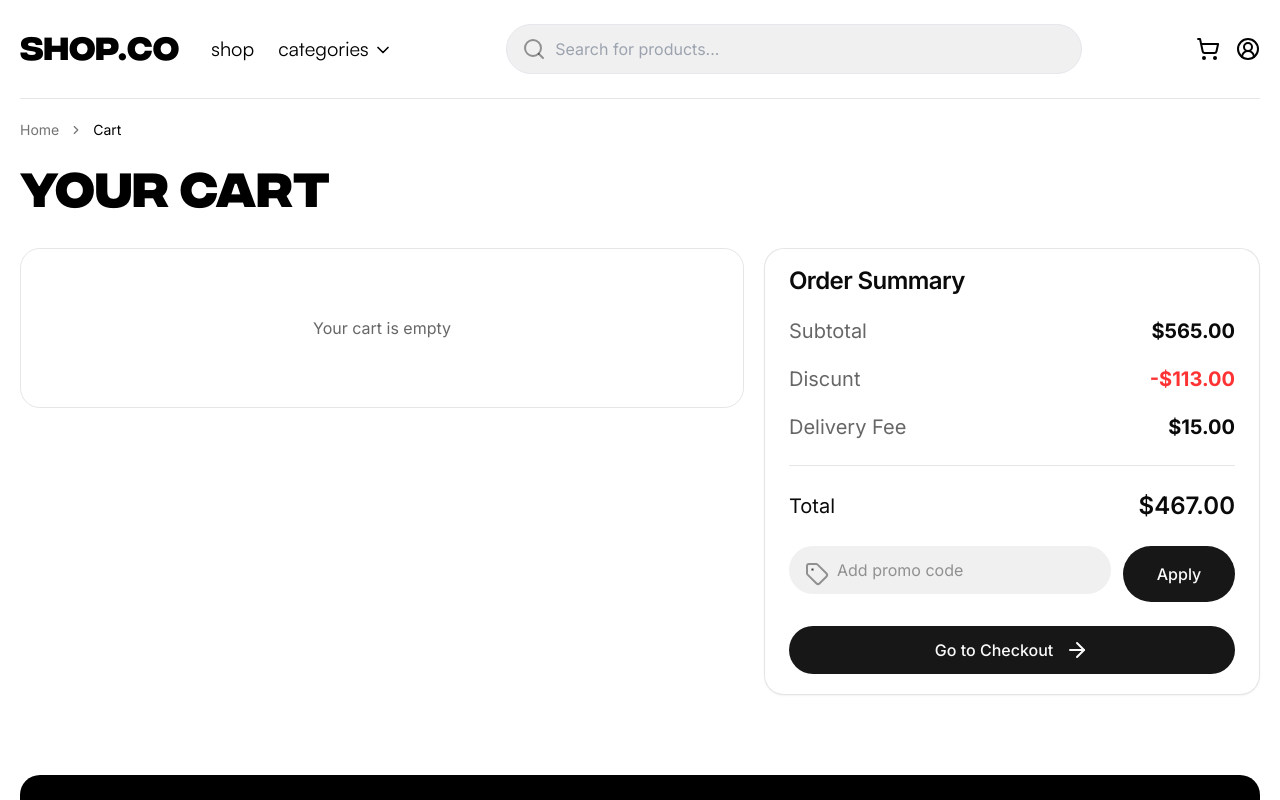
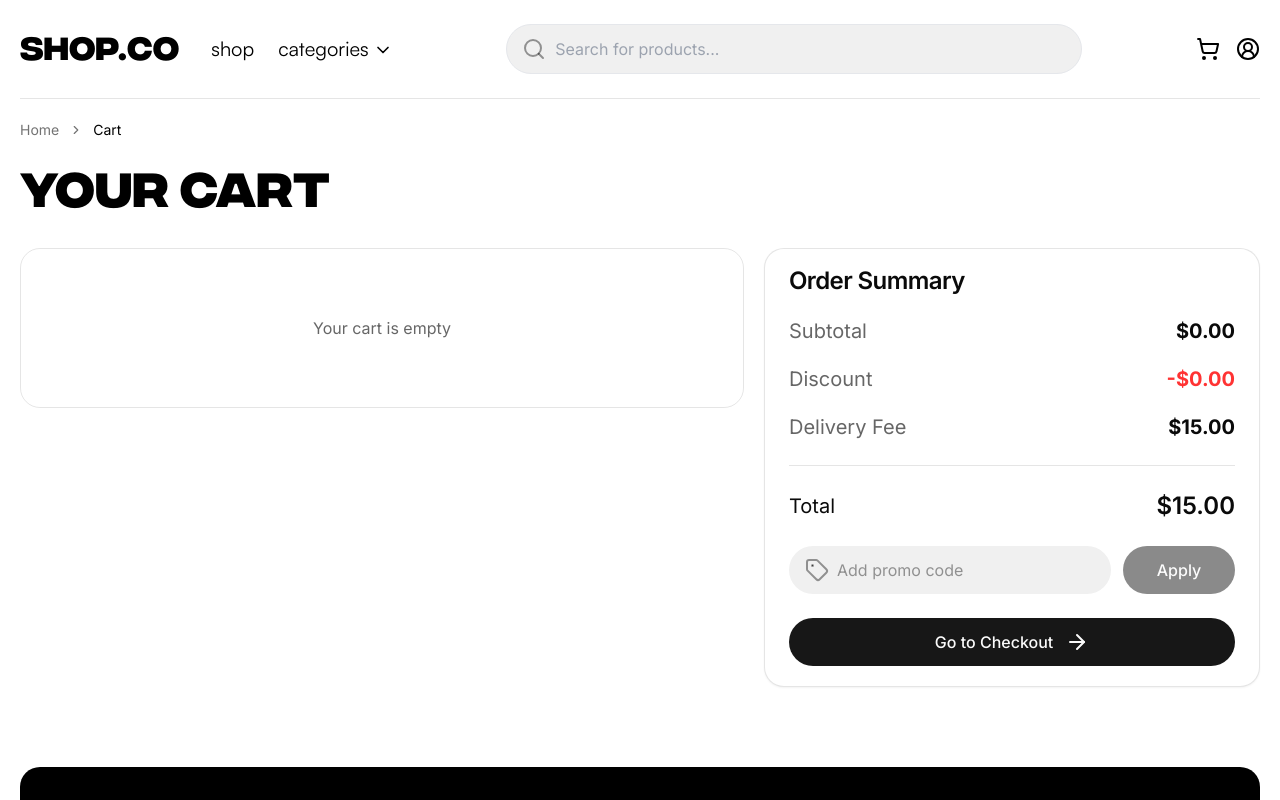
Before and after one commit to AJ1732/shop.co, a Next.js app: page /cart in a window 1280 px wide. Shown: the top 800 px of the page. Built offline with nearby package versions, Linux system fonts and the light colour scheme.

Commit message:
chore: update order summary card props

```diff
--- a/src/components/ui-build/Card/OrderSummaryCard/index.tsx
+++ b/src/components/ui-build/Card/OrderSummaryCard/index.tsx
@@ -1,3 +1,5 @@
+"use client";
+import { useState } from "react";
 import { ArrowRight, Tag } from "lucide-react";
 import { ButtonLink, InputField } from "@/components";
 import {
@@ -7,13 +9,24 @@ import {
   CardHeader,
   CardTitle,
 } from "@/components/ui/card";
+import { useCart } from "@/hooks/use-cart";
 import { formatCurrency } from "@/utils";
 
 interface OrderSummaryCardProps {
-
+  onCheckout?: () => void;
 }
 
-const OrderSummaryCard: React.FC<OrderSummaryCardProps> = () => {
+const OrderSummaryCard: React.FC<OrderSummaryCardProps> = ({ onCheckout }) => {
+  const [promoCode, setPromoCode] = useState("");
+  const { subtotal, discount, deliveryFee, total, applyPromo } = useCart();
+
+  const handleApplyPromo = () => {
+    if (promoCode.trim()) {
+      applyPromo(promoCode);
+      setPromoCode("");
+    }
+  };
+
   return (
     <Card className="h-fit max-w-[31.5rem] rounded-[1.25rem] border-black/10 px-6 [&>*]:px-0">
       <CardHeader className="pt-5">
@@ -22,33 +35,41 @@ const OrderSummaryCard: React.FC<OrderSummaryCardProps> = () => {
       <CardContent className="space-y-5 [&>div>p:nth-child(1)]:text-black/60 [&>div>p:nth-child(2)]:font-bold [&>div]:flex [&>div]:w-full [&>div]:items-center [&>div]:justify-between [&>div]:text-xl">
         <div>
           <p>Subtotal</p>
-          <p>{formatCurrency(565)}</p>
+          <p>{formatCurrency(subtotal)}</p>
         </div>
         <div>
-          <p>Discunt</p>
-          <p className="text-warn">-{formatCurrency(113)}</p>
+          <p>Discount</p>
+          <p className="text-warn">-{formatCurrency(discount)}</p>
         </div>
         <div>
           <p>Delivery Fee</p>
-          <p>{formatCurrency(15)}</p>
+          <p>{formatCurrency(deliveryFee)}</p>
         </div>
       </CardContent>
       <CardFooter className="w-full flex-col gap-6 border-t border-black/10 pb-5 pt-6">
         <div className="flex w-full items-center justify-between text-xl">
           <p>Total</p>
-          <p className="text-2xl font-semibold">{formatCurrency(467)}</p>
+          <p className="text-2xl font-semibold">{formatCurrency(total)}</p>
         </div>
 
         <div className="grid w-full grid-cols-[1fr_7rem] gap-3">
           <InputField
+            value={promoCode}
+            onChange={(e) => setPromoCode(e.target.value)}
             placeholder="Add promo code"
             className="w-full border-none bg-shade-200 placeholder:text-black/40"
             startIcon={<Tag color="#00000066" />}
           />
-          <ButtonLink className="h-full">Apply</ButtonLink>
+          <ButtonLink
+            onClick={handleApplyPromo}
+            disabled={!promoCode.trim()}
+            className="h-full max-h-12"
+          >
+            Apply
+          </ButtonLink>
         </div>
 
-        <ButtonLink className="w-full space-x-3 py-6">
+        <ButtonLink onClick={onCheckout} className="w-full space-x-3 py-6">
           <span>Go to Checkout</span>
           <ArrowRight />
         </ButtonLink>
```
